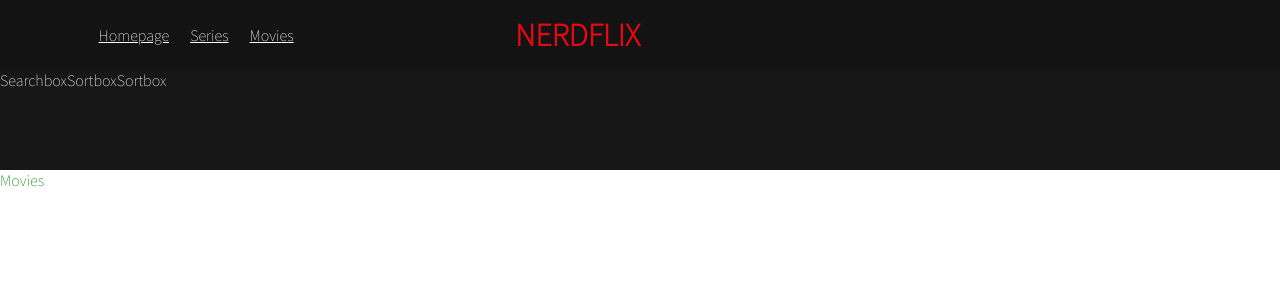
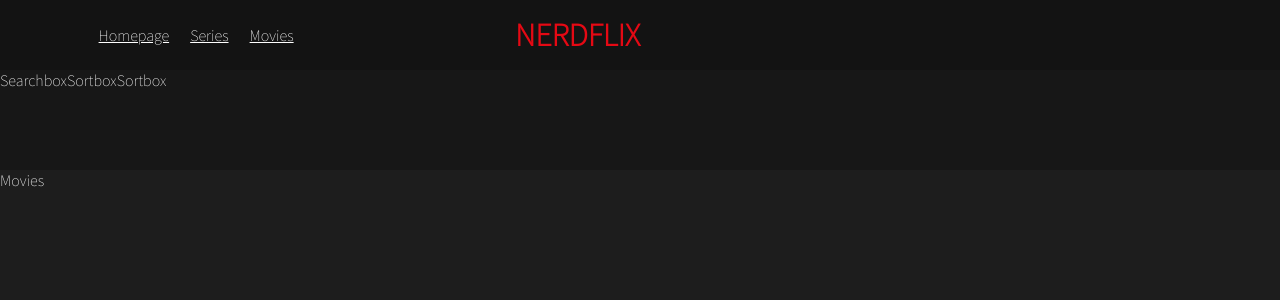
Before and after one commit to jochemgervink/nerdflix, a React (Create React App) app: page /movies in a window 1280 px wide. Shown: the top 300 px of the page. Built offline with nearby package versions, Linux system fonts and the light colour scheme.

Commit message:
Fixed page layout & background colors

```diff
--- a/src/App.css
+++ b/src/App.css
@@ -2,5 +2,4 @@
   font-family: 'Source Sans Pro', sans-serif;
   color: #FFFFFF;
   margin: 0;
-
 }
--- a/src/components/Filterbar/Filterbar.css
+++ b/src/components/Filterbar/Filterbar.css
@@ -1,4 +1,6 @@
 .bar {
   background: #171717;
   height:100px;
+  z-index:950;
+
 }
--- a/src/components/Filterbar/Filterbar.js
+++ b/src/components/Filterbar/Filterbar.js
@@ -6,7 +6,9 @@ const Filterbar = () => {
   return (
     <>
       <div className="bar">
-        <Searchbox></Searchbox>
+        <Searchbox>
+
+        </Searchbox>
 
         <Sortbox />
 
--- /dev/null
+++ b/src/components/Movies/Movies.css
@@ -0,0 +1,8 @@
+.movies{
+  background-color: #1D1D1D;
+  position: absolute;
+  top: 170px;
+  right: 0;
+  bottom: 0;
+  left: 0;
+}
--- a/src/components/Movies/Movies.js
+++ b/src/components/Movies/Movies.js
@@ -1,6 +1,7 @@
+import './Movies.css'
 const Movies = () => {
   return (
-    <div style={{ color: 'green' }}>
+    <div className="movies">
       Movies
     </div>
 
--- /dev/null
+++ b/src/components/Navibar/Homepage.css
@@ -0,0 +1,8 @@
+.homepage{
+  background-color: #1D1D1D;
+  position: absolute;
+  top: 170px;
+  right: 0;
+  bottom: 0;
+  left: 0;
+}
--- a/src/components/Navibar/Homepage.js
+++ b/src/components/Navibar/Homepage.js
@@ -1,6 +1,8 @@
+import './Homepage.css'
+
 const Homepage = () => {
   return (
-  <div style={{color:'green'}}>
+  <div className="movies">
     Home
   </div>
   );
--- a/src/components/Navibar/Navibar.css
+++ b/src/components/Navibar/Navibar.css
@@ -4,6 +4,7 @@
   justify-content: space-between;
   align-items: center;
   height: 70px;
+  z-index:1000;
 }
 
 .nav_btns{
--- /dev/null
+++ b/src/components/Series/Series.css
@@ -0,0 +1,8 @@
+.series{
+  background-color: #1D1D1D;
+  position: absolute;
+  top: 170px;
+  right: 0;
+  bottom: 0;
+  left: 0;
+}
--- a/src/components/Series/Series.js
+++ b/src/components/Series/Series.js
@@ -1,6 +1,7 @@
+import './Series.css'
 const Series = () => {
   return (
-    <div style={{ color: 'green' }}>
+    <div className="series">
       Series
     </div>
   );
```
